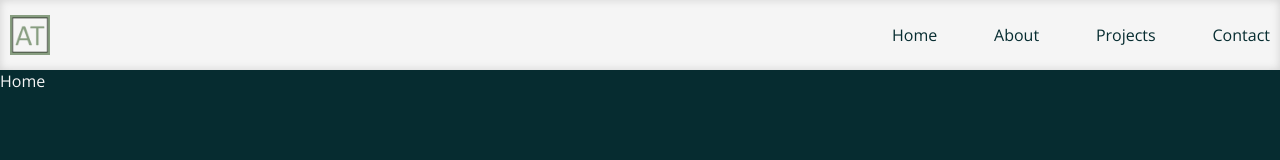
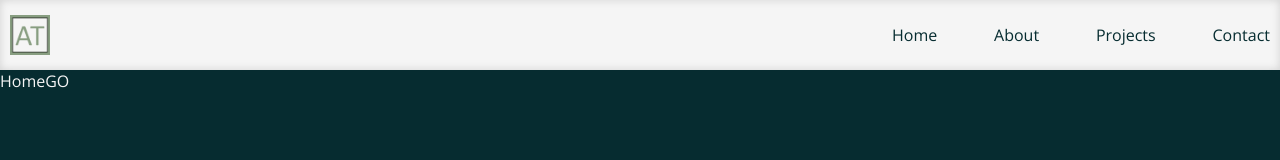
Before and after one commit to Adriantutuianu/personal-website, a React (Create React App) app: page / in a window 1280 px wide. Shown: the top 160 px of the page. Built offline with nearby package versions, Linux system fonts and the light colour scheme.

Commit message:
Created scroll to component

```diff
--- a/src/Sections/Home.js
+++ b/src/Sections/Home.js
@@ -1,12 +1,14 @@
 import React from "react";
 import "./home.scss";
 import { Element } from "react-scroll";
+import ScrollTo from "../components/ScrollTo";
 
 const Home = () => {
   return (
     <Element name="home-section" id="home" className="section">
       {" "}
       Home
+      <ScrollTo destination={"about-section"} />
     </Element>
   );
 };
--- /dev/null
+++ b/src/components/ScrollTo.js
@@ -0,0 +1,20 @@
+import React from "react";
+import { Link } from "react-scroll";
+
+const ScrollTo = ({ destination }) => {
+  return (
+    <Link
+      key={0}
+      to={destination}
+      spy={true}
+      smooth={true}
+      duration={900}
+      delay={100}
+      // onClick={() => setTitle(item.title)}
+    >
+      GO
+    </Link>
+  );
+};
+
+export default ScrollTo;
```
